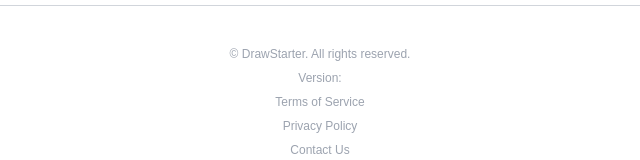
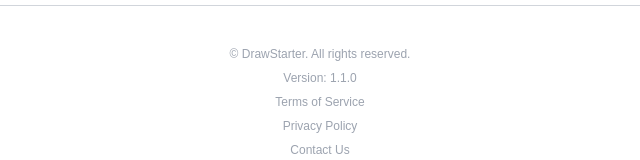
Before and after one commit to mandu9284/drawstarter, a Next.js app: page /en/settings/profile in a window 1280 px wide. Shown: the part 870-1030 px from the top of the page, without its empty margins (320-960 px from the left). Built offline with nearby package versions, Linux system fonts and the light colour scheme; no server answers.

Commit message:
fix: fix app version with next config env. becuase not displayed app version in preview env

```diff
--- a/components/common/Footer.tsx
+++ b/components/common/Footer.tsx
@@ -14,7 +14,7 @@
         © DrawStarter. All rights reserved.
       </p>
       <p className='text-xs text-gray-500'>
-        Version: {process.env.npm_package_version}
+        Version: {process.env.APP_VERSION}
       </p>
       <Link
         href={`/${lang}/terms`}
--- a/next.config.ts
+++ b/next.config.ts
@@ -1,7 +1,9 @@
 import type { NextConfig } from 'next'
 
 const nextConfig: NextConfig = {
-  /* config options here */
+  env: {
+    APP_VERSION: require('./package.json').version,
+  },
 }
 
 export default nextConfig
```
